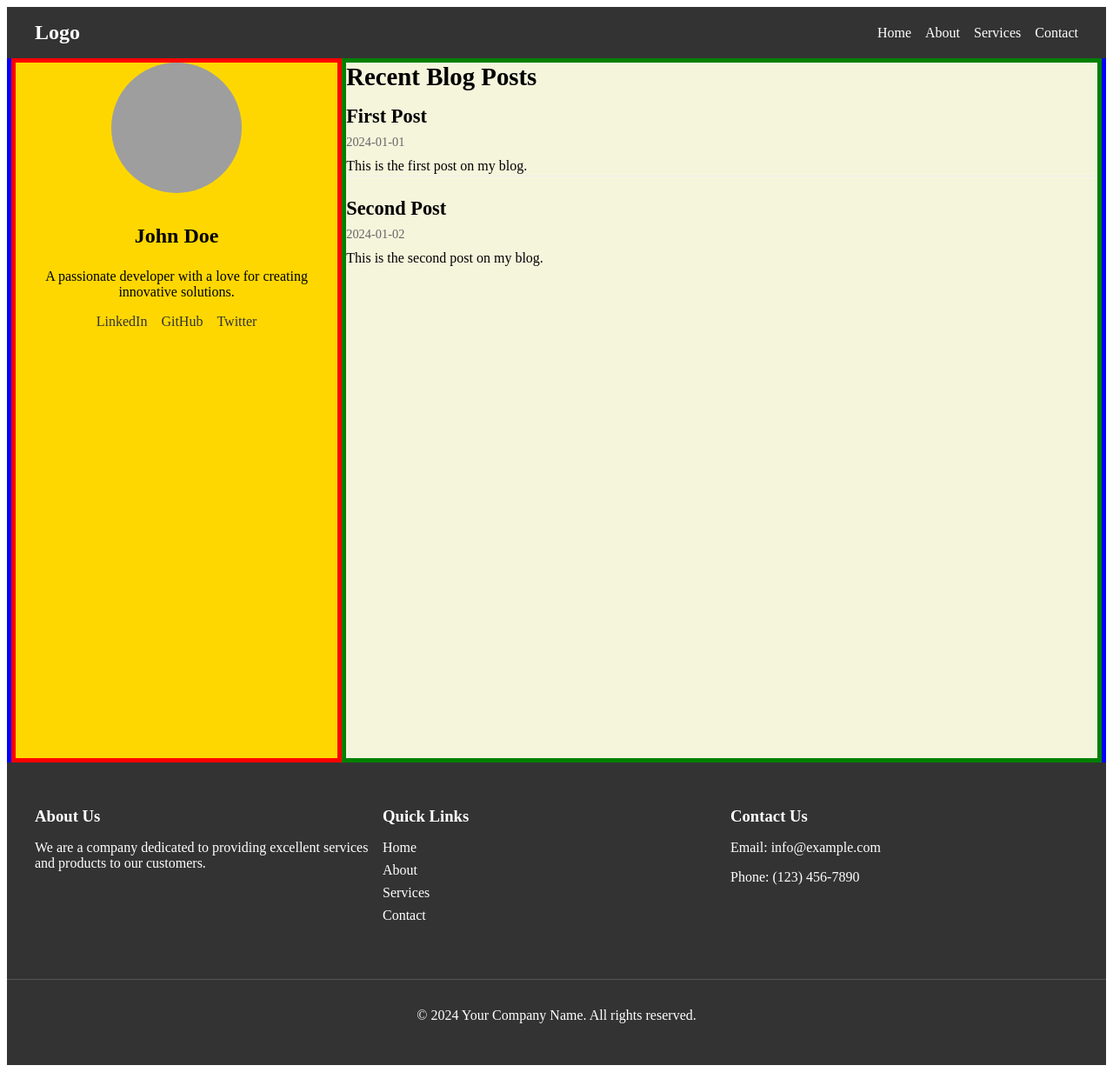
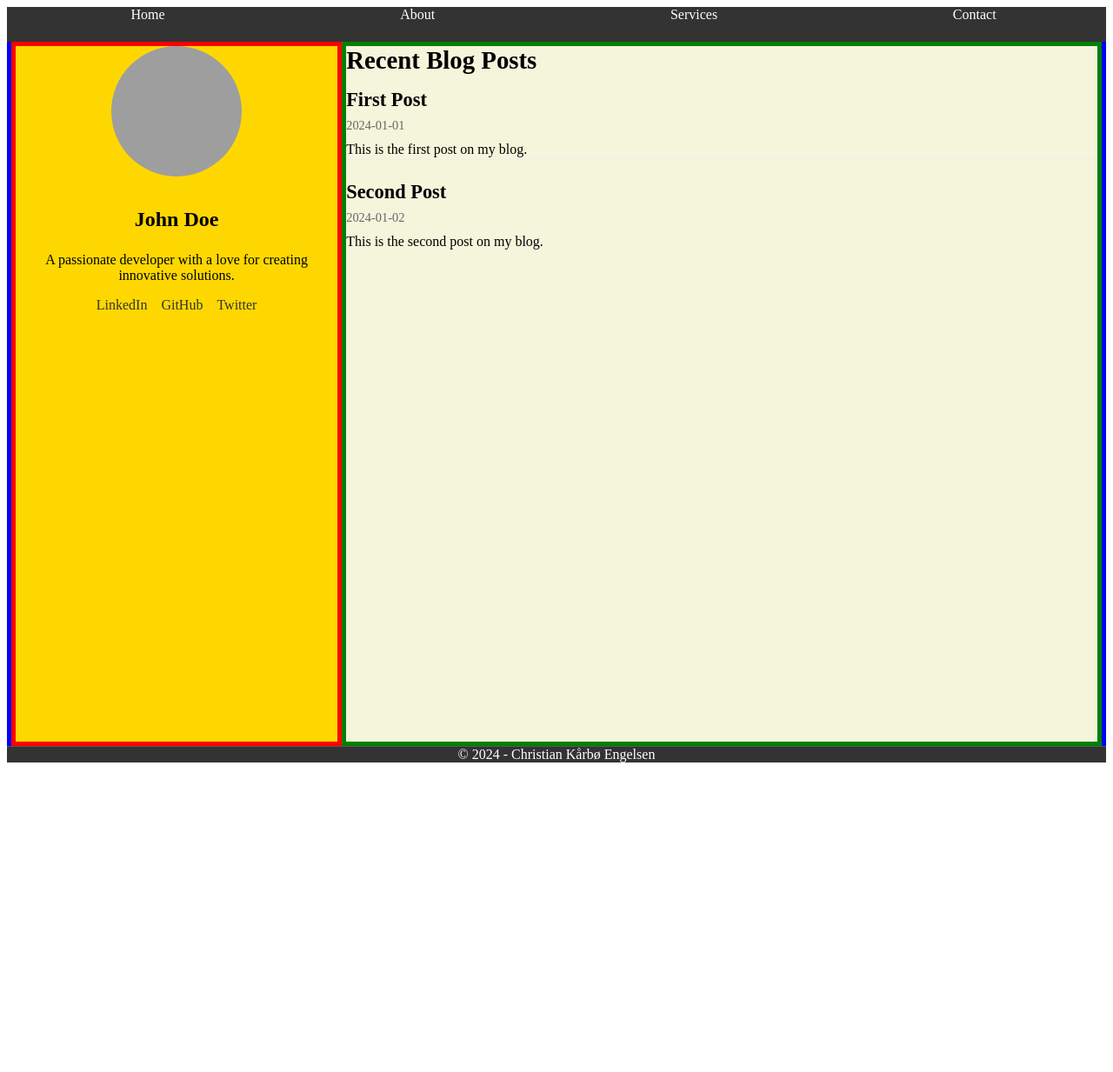
Before and after one commit to Cengelsen/cengelsen.no, a SvelteKit app: page / in a window 1280 px wide. Shown: the whole page at 87% size. After the commit the page ends 885 px from the top, so only its background shows below. Built offline with nearby package versions, Linux system fonts and the light colour scheme; grey boxes are pictures that could not be loaded.

Commit message:
trim down of footer and navbar

```diff
--- a/src/components/global/Footer.svelte
+++ b/src/components/global/Footer.svelte
@@ -4,78 +4,33 @@
 
 <footer class="footer">
 	<div class="footer-container">
-		<div class="footer-section">
-			<h3>About Us</h3>
-			<p>We are a company dedicated to providing excellent services and products to our customers.</p>
-		</div>
-		<div class="footer-section">
-			<h3>Quick Links</h3>
-			<ul>
-				<li><a href="/">Home</a></li>
-				<li><a href="/about">About</a></li>
-				<li><a href="/services">Services</a></li>
-				<li><a href="/contact">Contact</a></li>
-			</ul>
-		</div>
-		<div class="footer-section">
-			<h3>Contact Us</h3>
-			<p>Email: info@example.com</p>
-			<p>Phone: (123) 456-7890</p>
-		</div>
 	</div>
 	<div class="footer-bottom">
-		<p>&copy; {currentYear} Your Company Name. All rights reserved.</p>
+		<p>&copy; {currentYear} - Christian Kårbø Engelsen</p>
 	</div>
 </footer>
 
 <style>
+
+	*{
+		margin: 0;
+		padding: 0;
+	}
+
 	.footer {
 		background-color: #333;
 		color: white;
-		padding: 2rem 0;
 	}
 
 	.footer-container {
 		display: flex;
 		flex-wrap: wrap;
 		justify-content: space-between;
-		max-width: 1200px;
-		margin: 0 auto;
-		padding: 0 1rem;
-	}
-
-	.footer-section {
-		flex: 1;
-		min-width: 200px;
-		margin-bottom: 1rem;
-	}
-
-	.footer-section h3 {
-		margin-bottom: 1rem;
-	}
-
-	.footer-section ul {
-		list-style-type: none;
-		padding: 0;
-	}
-
-	.footer-section ul li {
-		margin-bottom: 0.5rem;
-	}
-
-	.footer-section a {
-		color: white;
-		text-decoration: none;
-	}
-
-	.footer-section a:hover {
-		text-decoration: underline;
+		max-width: 100%;
 	}
 
 	.footer-bottom {
 		text-align: center;
-		margin-top: 2rem;
-		padding-top: 1rem;
 		border-top: 1px solid #555;
 	}
 
@@ -83,9 +38,5 @@
 		.footer-container {
 			flex-direction: column;
 		}
-
-		.footer-section {
-			margin-bottom: 2rem;
-		}
 	}
 </style>
--- a/src/components/global/Navbar.svelte
+++ b/src/components/global/Navbar.svelte
@@ -8,10 +8,11 @@
 
 <nav class="navbar">
 	<div class="navbar-container">
-		<a href="/" class="navbar-logo">Logo</a>
+
 		<button class="navbar-toggle" on:click={toggleMenu}>
 			<span class="navbar-toggle-icon"></span>
 		</button>
+
 		<ul class="navbar-menu" class:active={isMenuOpen}>
 			<li><a href="/">Home</a></li>
 			<li><a href="/about">About</a></li>
@@ -22,25 +23,20 @@
 </nav>
 
 <style>
+
+	*{
+		margin: 0;
+		padding: 0;
+	}
+
 	.navbar {
 		background-color: #333;
 		color: white;
-		padding: 1rem;
+		height: 5vh;
 	}
 
 	.navbar-container {
 		display: flex;
-		justify-content: space-between;
-		align-items: center;
-		max-width: 1200px;
-		margin: 0 auto;
-	}
-
-	.navbar-logo {
-		font-size: 1.5rem;
-		font-weight: bold;
-		text-decoration: none;
-		color: white;
 	}
 
 	.navbar-toggle {
@@ -79,8 +75,10 @@
 	.navbar-menu {
 		display: flex;
 		list-style-type: none;
-		margin: 0;
-		padding: 0;
+		align-items: center;
+		justify-content: space-between;
+		margin: auto;
+		width: 80%;
 	}
 
 	.navbar-menu li {
```
